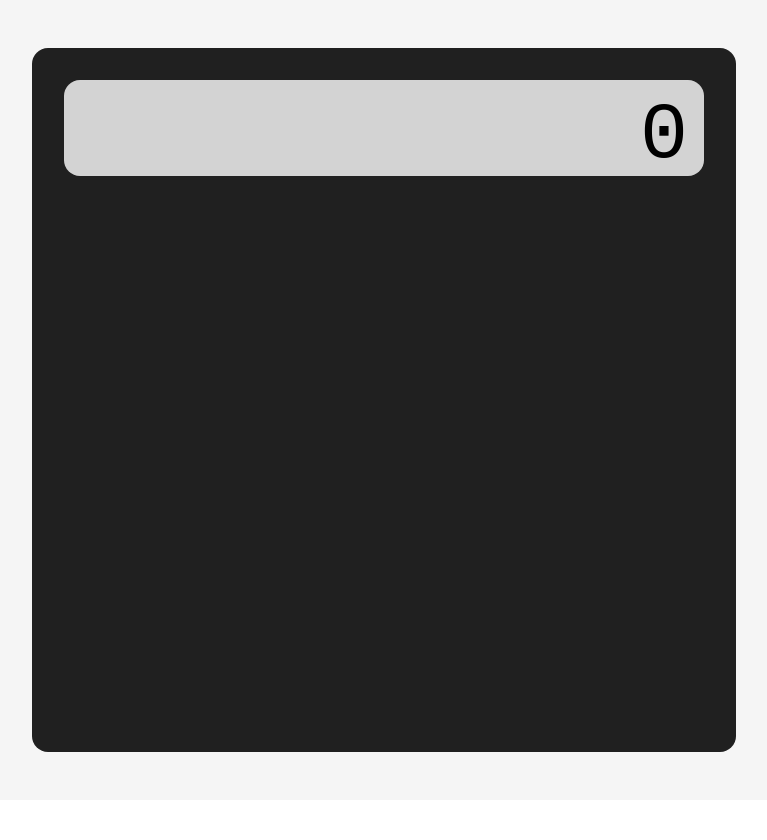
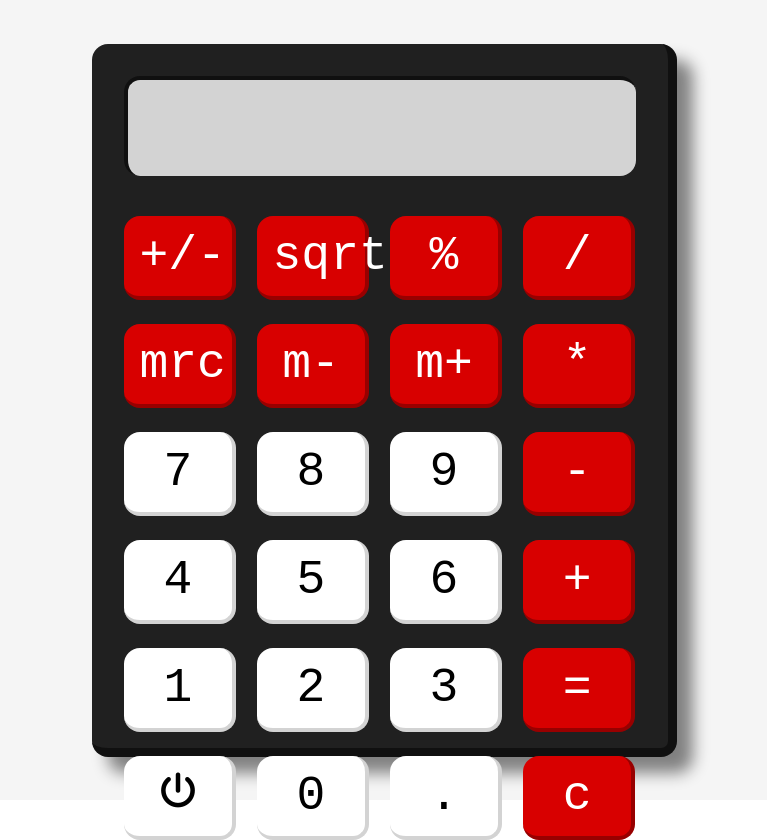
Before and after one commit to bretbaker/js-calc, a plain HTML site: page index.html in a window 1280 px wide. Shown: the whole page, without its empty margins (256-1023 px from the left). Before the commit the page ends 800 px from the top, so only its background shows below. Drawn offline with Linux system fonts and the light colour scheme.

Commit message:
design and power btn done

```diff
--- a/app.js
+++ b/app.js
@@ -0,0 +1,11 @@
+let power = false;
+
+document.getElementById('power-btn').addEventListener('click', () => {
+  if (!power) {
+    document.getElementById('calc-text').innerHTML = '0';
+    power = true;
+  } else if (power) {
+    document.getElementById('calc-text').innerHTML = '';
+    power = false;
+  }
+});
--- a/index.html
+++ b/index.html
@@ -4,6 +4,10 @@
     <meta charset="UTF-8" />
     <meta name="viewport" content="width=device-width, initial-scale=1.0" />
     <meta http-equiv="X-UA-Compatible" content="ie=edge" />
+    <script
+      src="https://kit.fontawesome.com/3a51ec4eb7.js"
+      crossorigin="anonymous"
+    ></script>
     <link rel="stylesheet" type="text/css" href="./reset.css" />
     <link rel="stylesheet" type="text/css" href="./style.css" />
     <title>JS Calc</title>
@@ -12,9 +16,46 @@
     <div class="main-container">
       <div class="calc-body">
         <div class="calc-screen">
-          <p id="calc-text">0</p>
+          <p id="calc-text"></p>
         </div>
-        <div class="calc-buttons"></div>
+        <div class="calc-buttons">
+          <div class="red-btn">+/-</div>
+          <div class="red-btn">sqrt</div>
+          <div class="red-btn">%</div>
+          <div class="red-btn">/</div>
+        </div>
+        <div class="calc-buttons">
+          <div class="red-btn">mrc</div>
+          <div class="red-btn">m-</div>
+          <div class="red-btn">m+</div>
+          <div class="red-btn">*</div>
+        </div>
+        <div class="calc-buttons">
+          <div class="white-btn">7</div>
+          <div class="white-btn">8</div>
+          <div class="white-btn">9</div>
+          <div class="red-btn">-</div>
+        </div>
+        <div class="calc-buttons">
+          <div class="white-btn">4</div>
+          <div class="white-btn">5</div>
+          <div class="white-btn">6</div>
+          <div class="red-btn">+</div>
+        </div>
+        <div class="calc-buttons">
+          <div class="white-btn">1</div>
+          <div class="white-btn">2</div>
+          <div class="white-btn">3</div>
+          <div class="red-btn">=</div>
+        </div>
+        <div class="calc-buttons">
+          <div id="power-btn" class="white-btn">
+            <i class="fas fa-power-off fa-xs"></i>
+          </div>
+          <div class="white-btn">0</div>
+          <div class="white-btn">.</div>
+          <div class="red-btn">c</div>
+        </div>
       </div>
     </div>
     <script src="app.js"></script>
--- a/style.css
+++ b/style.css
@@ -10,10 +10,13 @@
 .calc-body {
   background-color: #202020;
   color: white;
-  width: 50%;
+  width: 40%;
   height: 80vh;
   padding: 2rem;
   border-radius: 1rem;
+  border-right: solid #101010 0.6rem;
+  border-bottom: solid #101010 0.6rem;
+  box-shadow: 1rem 1rem 1rem gray;
 }
 
 .calc-screen {
@@ -25,8 +28,59 @@
   height: 10%;
   border-radius: 1rem;
   padding: 1rem;
+  border-top: solid #101010 0.3rem;
+  border-left: solid #101010 0.3rem;
+  margin-bottom: 1rem;
 }
 
 .calc-buttons {
+  padding-top: 1.5rem;
+  display: flex;
+  justify-content: space-between;
+}
+
+.red-btn {
+  background-color: #d80000;
+  font-family: monospace;
+  font-size: 3rem;
+  text-align: center;
+  width: 15%;
+  color: white;
   padding: 1rem;
+  border-radius: 1rem;
+  display: inline-block;
+  border-right: solid #980000 0.3rem;
+  border-bottom: solid #980000 0.3rem;
+  transition: background-color;
 }
+
+.red-btn:hover {
+  cursor: pointer;
+}
+
+.red-btn:active {
+  background-color: #980000;
+}
+
+.white-btn {
+  background-color: white;
+  font-family: monospace;
+  font-size: 3rem;
+  text-align: center;
+  width: 15%;
+  color: black;
+  padding: 1rem;
+  border-radius: 1rem;
+  display: inline-block;
+  border-right: solid lightgray 0.3rem;
+  border-bottom: solid lightgray 0.3rem;
+  transition: background-color;
+}
+
+.white-btn:hover {
+  cursor: pointer;
+}
+
+.white-btn:active {
+  background-color: lightgray;
+}
```
